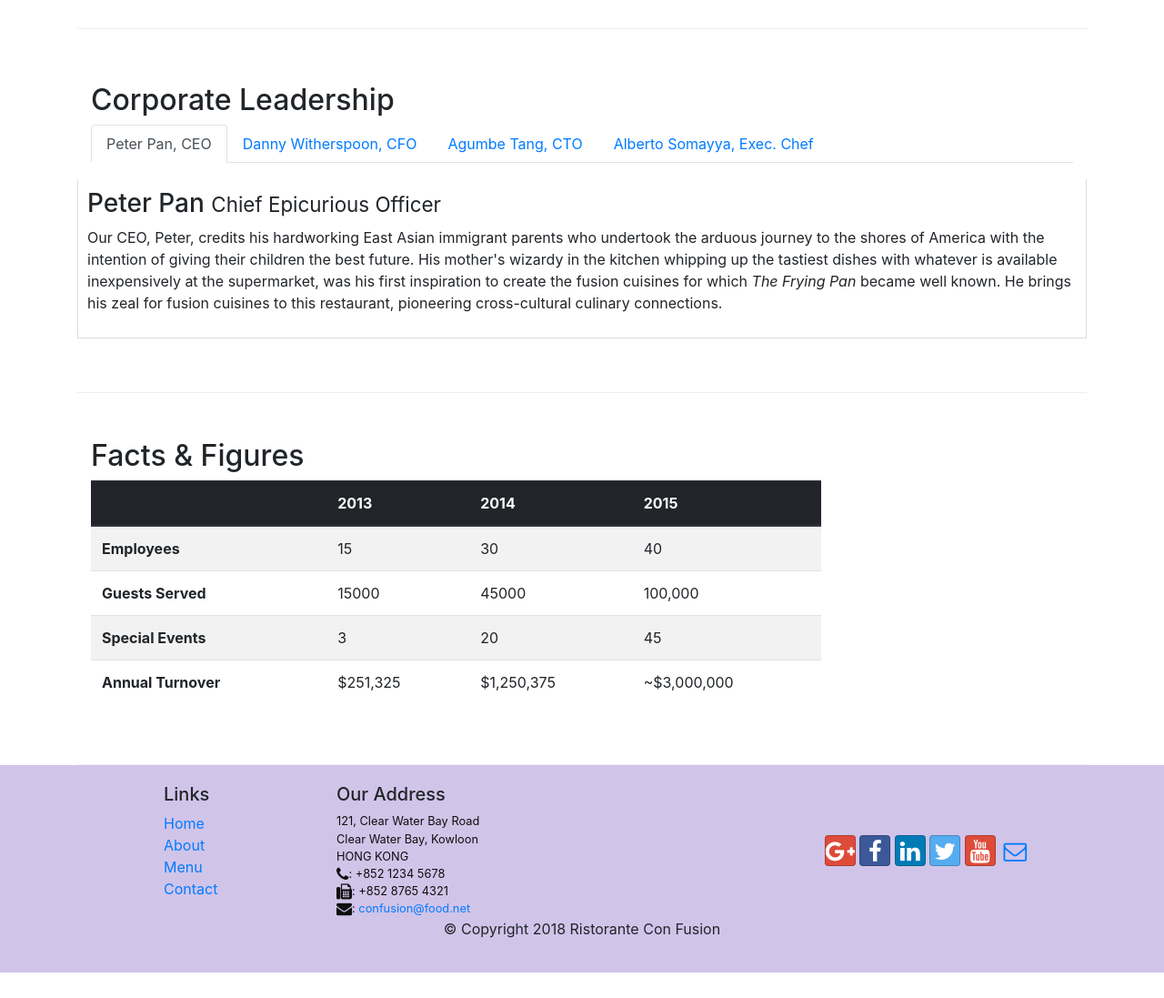
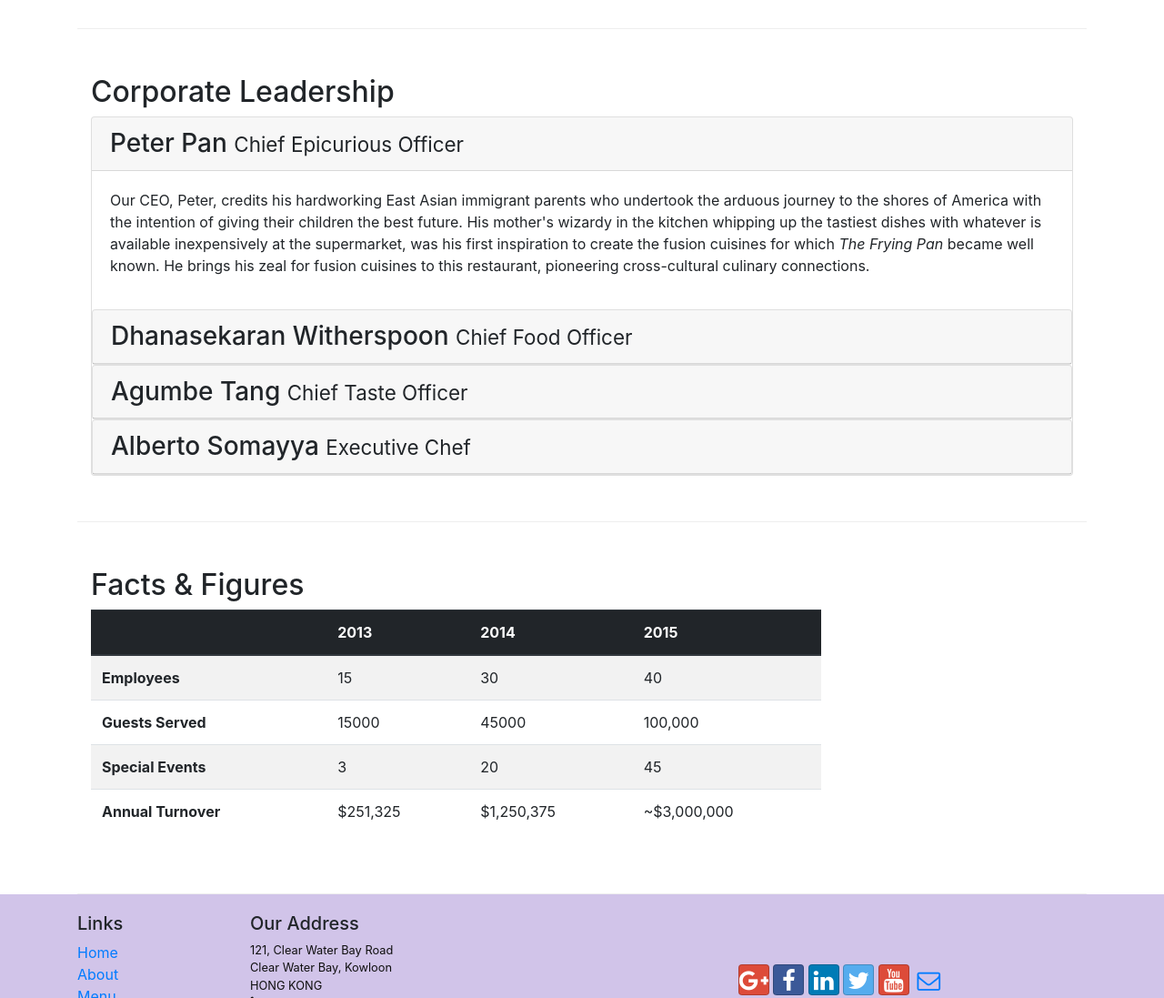
Before and after one commit to namanjain29/Restraunt, a website: page aboutus.html in a window 1280 px wide. Shown: the part 940-2037 px from the top of the page at 91% size. Before the commit the page ends 2009 px from the top, so only its background shows below. Drawn offline with nearby package versions, Linux system fonts and the light colour scheme.

Commit message:
Accordion

```diff
--- a/aboutus.html
+++ b/aboutus.html
@@ -59,7 +59,6 @@
                <h3>About Us</h3>
                <hr>
             </div>
-
         </div>
 
         <div class="row row-content">
@@ -104,48 +103,65 @@
         <div class="row row-content align-items-center">
             <div class="col-12 col-sm-12" >
                 <h2>Corporate Leadership</h2>
-                <ul class="nav nav-tabs">
-                    <li class="nav-item">
-                      <a class="nav-link active" href="#peter"
-                        role="tab" data-toggle="tab">Peter Pan, CEO</a>
-                    </li>
-                    <li class="nav-item">
-                      <a class="nav-link" href="#danny" role="tab"
-                        data-toggle="tab">Danny Witherspoon, CFO</a>
-                    </li>
-                    <li class="nav-item">
-                      <a class="nav-link" href="#agumbe"role="tab"
-                        data-toggle="tab">Agumbe Tang, CTO</a>
-                    </li>
-                    <li class="nav-item">
-                      <a class="nav-link" href="#alberto" role="tab"
-                        data-toggle="tab">Alberto Somayya, Exec. Chef</a>
-                    </li>
-                </ul>
+                <div id="accordion">
+                    <div class="card">
+                        <div class="card-header" role="tab" id="peterhead">
+                        <h3 class="mb-0">
+                            <a data-toggle="collapse" data-target="#peter">
+                            Peter Pan <small>Chief Epicurious Officer</small>
+                            </a>
+                        </h3>
+                        </div>
+                        <div class="collapse show" id="peter" data-parent="#accordion">
+                            <div class="card-body">
+                                <p class="d-none d-sm-block">Our CEO, Peter, credits his hardworking East Asian immigrant parents who undertook the arduous journey to the shores of America with the intention of giving their children the best future. His mother's wizardy in the kitchen whipping up the tastiest dishes with whatever is available inexpensively at the supermarket, was his first inspiration to create the fusion cuisines for which <em>The Frying Pan</em> became well known. He brings his zeal for fusion cuisines to this restaurant, pioneering cross-cultural culinary connections.</p>
+                            </div>
                         </div>
 
-            <div class="tab-content">
-
-                <div role="tabpanel" class="tab-pane fade show active" id="peter">
-                    <h3>Peter Pan <small>Chief Epicurious Officer</small></h3>
-                    <p class="d-none d-sm-block">Our CEO, Peter, credits his hardworking East Asian immigrant parents who undertook the arduous journey to the shores of America with the intention of giving their children the best future. His mother's wizardy in the kitchen whipping up the tastiest dishes with whatever is available inexpensively at the supermarket, was his first inspiration to create the fusion cuisines for which <em>The Frying Pan</em> became well known. He brings his zeal for fusion cuisines to this restaurant, pioneering cross-cultural culinary connections.</p>
+                        <div class="card">
+                            <div class="card-header" role="tab" id="dannyhead">
+                            <h3 class="mb-0">
+                                <a class="collapsed" data-toggle="collapse" data-target="#danny">
+                                Dhanasekaran Witherspoon <small>Chief Food Officer</small>
+                                </a>
+                            </h3>
                         </div>
-
-                <div role="tabpanel" class="tab-pane fade show" id="danny">
-                    <h3>Dhanasekaran Witherspoon <small>Chief Food Officer</small></h3>
+                        <div class="collapse" id="danny" data-parent="#accordion">
+                            <div class="card-body">
                                 <p class="d-none d-sm-block">Our CFO, Danny, as he is affectionately referred to by his colleagues, comes from a long established family tradition in farming and produce. His experiences growing up on a farm in the Australian outback gave him great appreciation for varieties of food sources. As he puts it in his own words, <em>Everything that runs, wins, and everything that stays, pays!</em></p>
                             </div>
-
-                <div role="tabpanel" class="tab-pane fade show" id="agumbe">
-                    <h3>Agumbe Tang <small>Chief Taste Officer</small></h3>
+                        </div>
+                        </div>
+                        <div class="card">
+                                <div class="card-header" role="tab" id="agumbehead">
+                                <h3 class="mb-0">
+                                    <a class="collapsed" data-toggle="collapse" data-target="#agumbe">
+                                    Agumbe Tang <small>Chief Taste Officer</small>
+                                    </a>
+                                </h3>
+                            </div>
+                            <div class="collapse" id="agumbe" data-parent="#accordion">
+                                <div class="card-body">
                                     <p class="d-none d-sm-block">Blessed with the most discerning gustatory sense, Agumbe, our CTO, personally ensures that every dish that we serve meets his exacting tastes. Our chefs dread the tongue lashing that ensues if their dish does not meet his exacting standards. He lives by his motto, <em>You click only if you survive my lick.</em></p>
                                 </div>
-
-                <div role="tabpanel" class="tab-pane fade show" id="alberto">
-                    <h3>Alberto Somayya <small>Executive Chef</small></h3>
+                            </div>
+                        </div>
+                        <div class="card">
+                                <div class="card-header" role="tab" id="albertohead">
+                                <h3 class="mb-0">
+                                    <a class="collapsed" data-toggle="collapse" data-target="#alberto">
+                                    Alberto Somayya <small>Executive Chef</small>
+                                    </a>
+                                </h3>
+                            </div>
+                            <div class="collapse" id="alberto" data-parent="#accordion">
+                                <div class="card-body">
                                     <p class="d-none d-sm-block">Award winning three-star Michelin chef with wide International experience having worked closely with whos-who in the culinary world, he specializes in creating mouthwatering Indo-Italian fusion experiences. He says, <em>Put together the cuisines from the two craziest cultures, and you get a winning hit! Amma Mia!</em></p>
                                 </div>
-
+                            </div>
+                        </div>
+                    </div>
+                </div>
             </div>
         </div>
 
@@ -194,15 +210,13 @@
             <div class="col-12 col-sm-3">
             </div>
 
-
         </div>
-
     </div>
 
     <footer class="footer">
         <div class="container">
             <div class="row">
-                <div class="col-4 offset-1 col-sm-2">
+                <div class="col-4 offset col-sm-2">
                     <h5>Links</h5>
                     <ul class="list-unstyled">
                         <li><a href="#">Home</a></li>
@@ -221,10 +235,10 @@
                       <i class="fa fa-fax fa-lg"></i>: +852 8765 4321<br>
                       <i class="fa fa-envelope fa-lg"></i>:
                       <a href="mailto:confusion@food.net">confusion@food.net</a>
-
 		           </address>
                 </div>
                 <div class="col-12 col-sm-4 align-self-center">
+                    <div class="text-center">
                         <div class="text-center">
                             <a class="btn btn-social-icon btn-google" href="http://google.com/+"><i class="fa fa-google-plus"></i></a>
                             <a class="btn btn-social-icon btn-facebook" href="http://www.facebook.com/profile.php?id="><i class="fa fa-facebook"></i></a>
@@ -235,6 +249,7 @@
                         </div>
                     </div>
                 </div>
+           </div>
            <div class="row justify-content-center">
                 <div class="col-auto">
                     <p>© Copyright 2018 Ristorante Con Fusion</p>
@@ -242,6 +257,8 @@
            </div>
         </div>
     </footer>
+
+     <!-- jQuery first, then Popper.js, then Bootstrap JS. -->
      <script src="node_modules/jquery/dist/jquery.slim.min.js"></script>
      <script src="node_modules/popper.js/dist/umd/popper.min.js"></script>
      <script src="node_modules/bootstrap/dist/js/bootstrap.min.js"></script>
```
Lines whose indentation alone changed are shown as unchanged.
